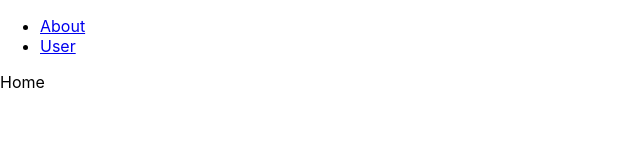
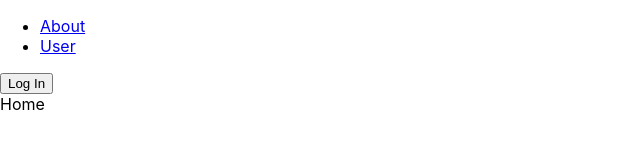
Before and after one commit to rakeshln/React-Samples, a React (Create React App) app in the folder routes/: page / in a window 1280 px wide. Shown: the top 163 px of the page, without its empty margins (0-640 px from the left). Built offline with nearby package versions, Linux system fonts and the light colour scheme.

Commit message:
Added login button

```diff
--- a/routes/src/App.js
+++ b/routes/src/App.js
@@ -7,6 +7,14 @@ const User = ({ match }) => {
 }
 
 class App extends Component {
+
+  state ={
+    loggedIn:false
+  }
+
+  loginHdlr = () => {
+
+  }
 
   render() {
     return <Router>
@@ -18,7 +26,7 @@ class App extends Component {
           {color:'green'}
         }>User</NavLink></li>
       </ul>
-
+        <input type="button" value="Log In" onClick={this.loginHdlr.bind(this)}/>
       <div>
         <Route path="/" exact strict render={
           () => {
```
